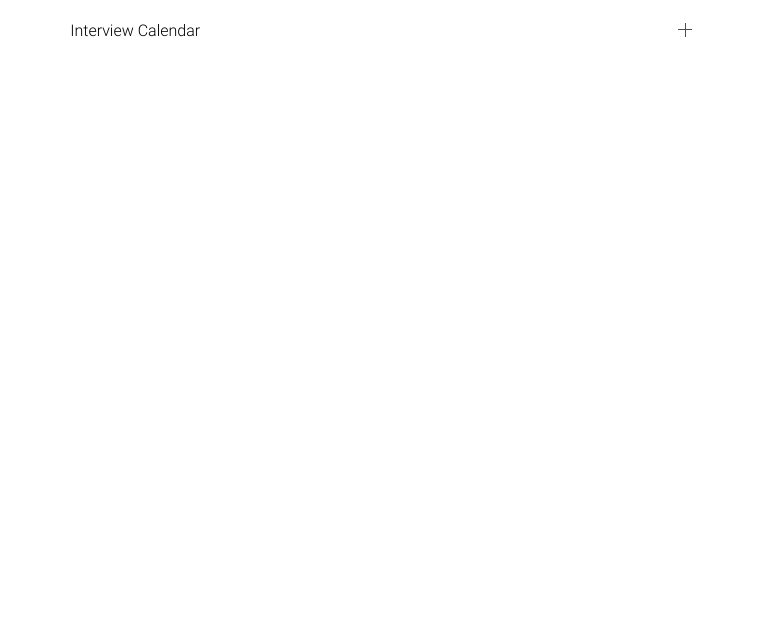
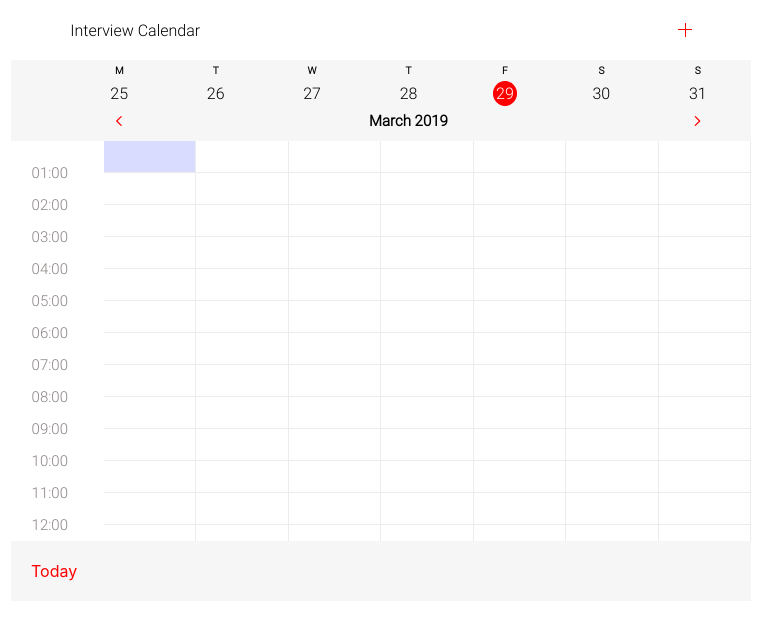
Before and after one commit to Alice2410/Calendar-React, a React (Create React App) app: page / in a window 1280 px wide. Shown: the top 620 px of the page, without its empty margins (259-1041 px from the left). Built offline with nearby package versions, Linux system fonts and the light colour scheme.

Commit message:
add calendar components to app

```diff
--- a/src/App.tsx
+++ b/src/App.tsx
@@ -1,19 +1,79 @@
-
+import { useContext, useRef, useState } from 'react';
 import styled from 'styled-components';
+import { Calendar } from './components/Calendar';
 import Header from './components/Header';
+import WeeklyCalendar from './components/WeeklyCalendar';
+import { CalendarContext } from './context/CalendarContext';
 
 const Wrapper = styled.div`
-
   @media (min-width: 741px) {
     width: 740px;
     margin: 0 auto;
   }
 `;
 
+const FooterWrapper = styled.div`
+  width: 100%;
+  display: flex;
+  justify-content: space-between;
+  background-color: #f6f6f6;
+`;
+
+const FooterText = styled.p`
+  font-family: -apple-system, 'Roboto';
+  font-size: 16px;
+  padding: 20px;
+  margin: 0;
+  color: red;
+`;
+
+const DeleteButton = styled.button`
+  background-color: transparent;
+  border: none;
+  margin: 0;
+  padding: 0;
+  cursor: pointer;
+`;
+
 function App() {
+  const {isEventOnDate, deleteEvent} = useContext(CalendarContext);
+  const [isDeleteButtonHidden, setIsDeleteButtonHidden] = useState(true);
+  const chosenEvent = useRef<string | null>(null);
+
+  function processClickOnCalendar (e: React.MouseEvent<HTMLElement>){
+    const cellId = (e.target as HTMLElement).dataset.id;
+
+    if(!cellId) {
+      chosenEvent.current = null;
+      return setIsDeleteButtonHidden(true);
+    }
+
+    const hasEvent = isEventOnDate(cellId);
+
+    if(hasEvent) {
+      chosenEvent.current = cellId;
+      return setIsDeleteButtonHidden(false);
+    }
+
+    chosenEvent.current = null;
+    return setIsDeleteButtonHidden(true)
+  }
+
+  function processDeleteEvent() {
+    if(!chosenEvent.current) return;
+
+    deleteEvent(chosenEvent.current);
+  }
+
   return (
-    <Wrapper>
-      <Header></Header>
+    <Wrapper onClick={processClickOnCalendar}>
+      <Header/>
+      <WeeklyCalendar/>
+      <Calendar/>
+      <FooterWrapper>
+        <FooterText>Today</FooterText>
+        <DeleteButton hidden={isDeleteButtonHidden} onClick={processDeleteEvent}><FooterText>Delete</FooterText></DeleteButton>
+      </FooterWrapper>
     </Wrapper>
   );
 }
```
